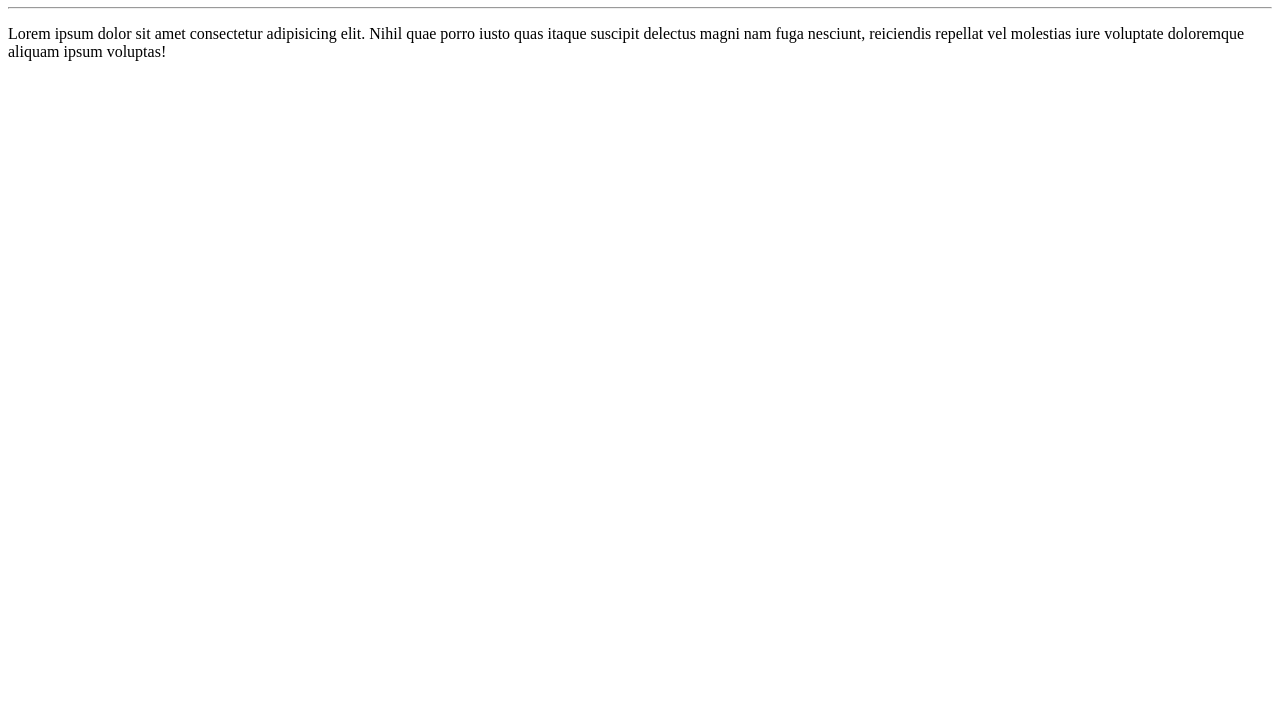
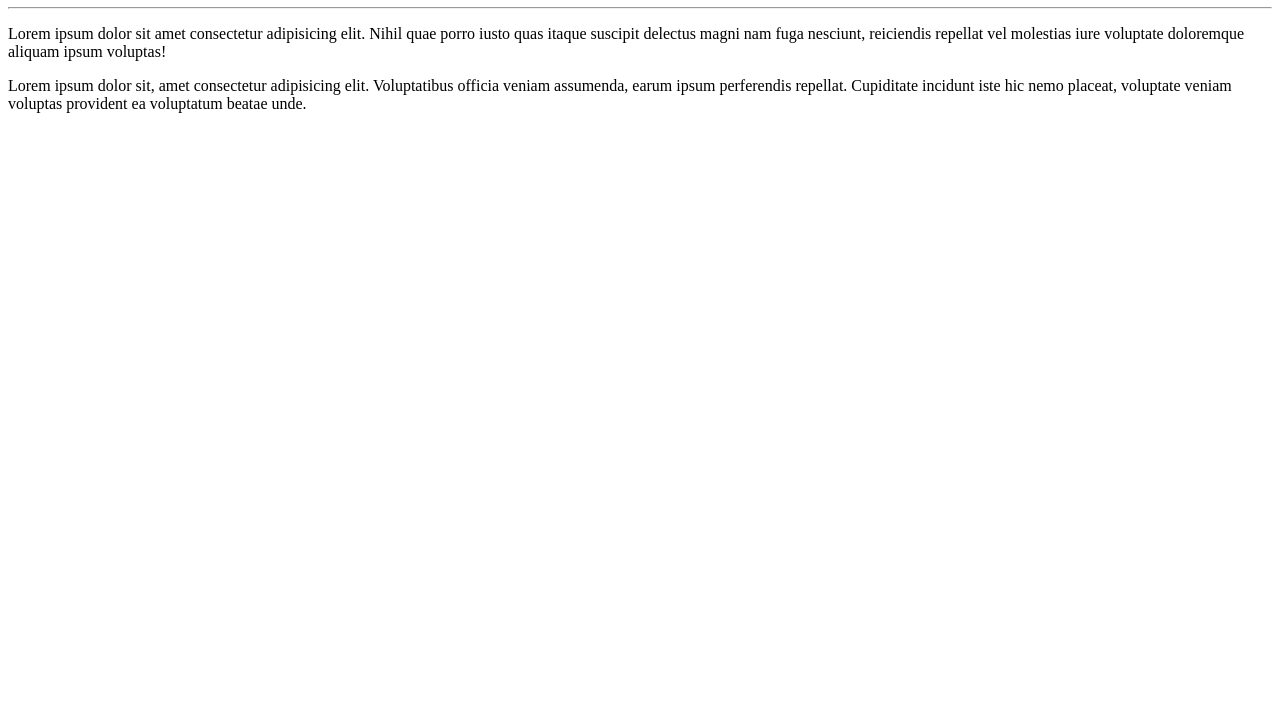
Before and after one commit to Jan-Carneiro/Ola_Mundo, a plain HTML site: page site-exemplo/index.html in a window 1280 px wide. Shown: the part 73-800 px from the top of the page. Drawn offline with Linux system fonts and the light colour scheme.

Commit message:
Adicionei 1 parágrafo

```diff
--- a/site-exemplo/index.html
+++ b/site-exemplo/index.html
@@ -9,5 +9,6 @@
     <h1>Olá,Mundo</h1>
     <hr>
     <p>Lorem ipsum dolor sit amet consectetur adipisicing elit. Nihil quae porro iusto quas itaque suscipit delectus magni nam fuga nesciunt, reiciendis repellat vel molestias iure voluptate doloremque aliquam ipsum voluptas!</p>
+    <p>Lorem ipsum dolor sit, amet consectetur adipisicing elit. Voluptatibus officia veniam assumenda, earum ipsum perferendis repellat. Cupiditate incidunt iste hic nemo placeat, voluptate veniam voluptas provident ea voluptatum beatae unde.</p>
 </body>
 </html>
```
